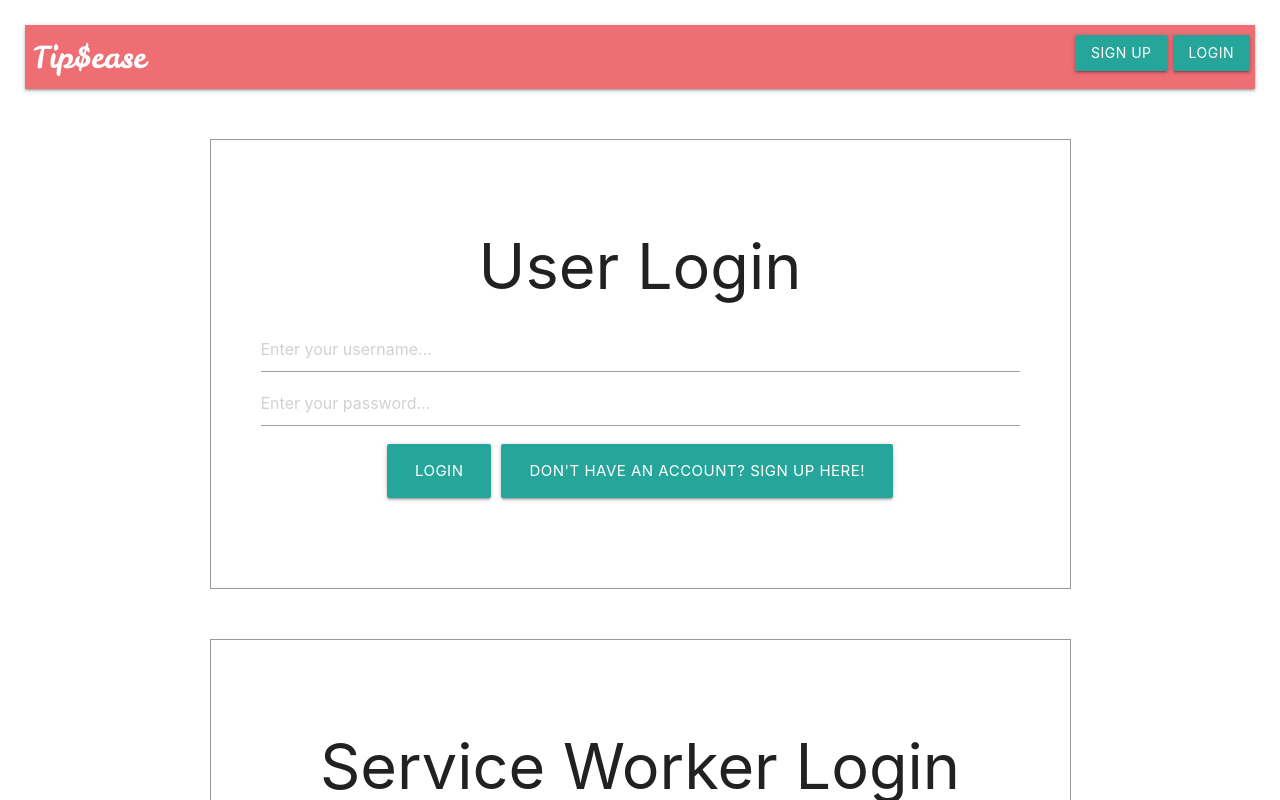
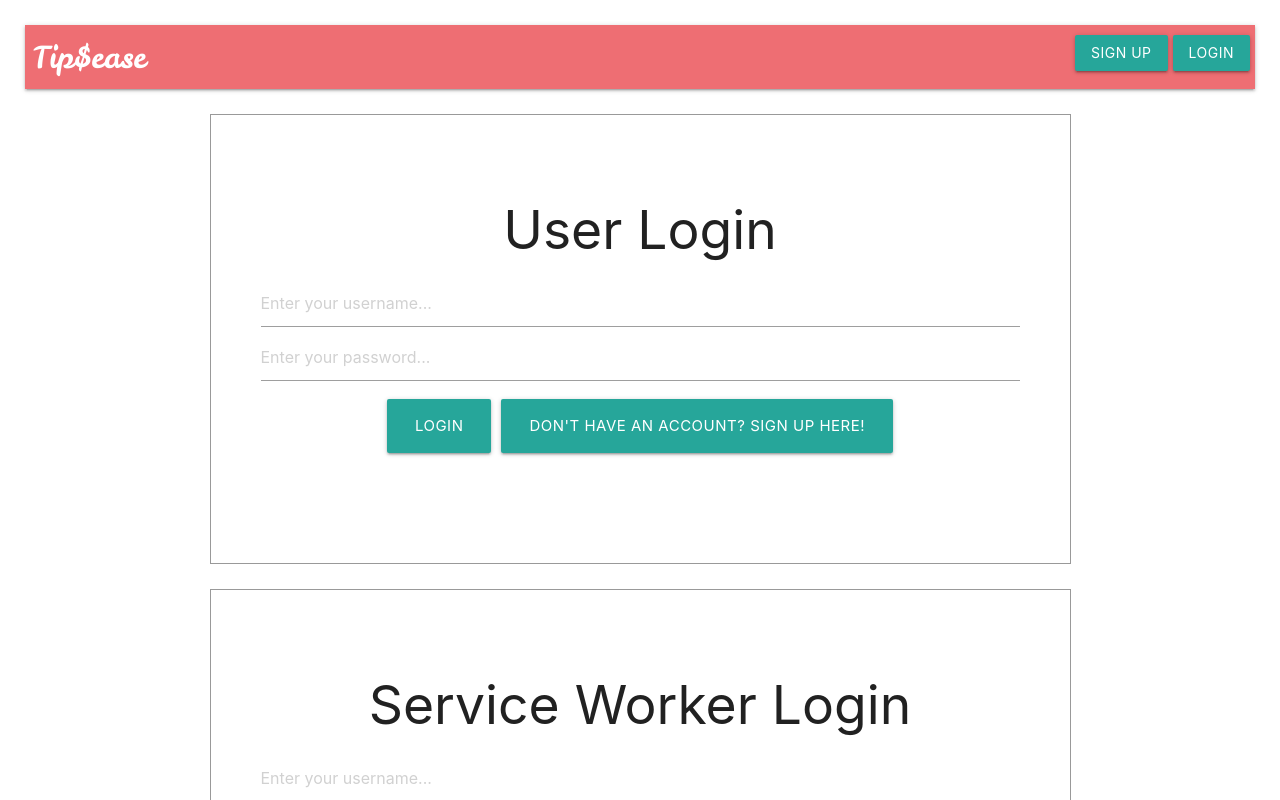
Before and after one commit to tipsease-06-10/frontend, a React (Create React App) app in the folder tipsease/: page /login in a window 1280 px wide. Shown: the top 800 px of the page. Built offline with nearby package versions, Linux system fonts and the light colour scheme.

Commit message:
Small edits

```diff
--- a/tipsease/src/App.css
+++ b/tipsease/src/App.css
@@ -6,7 +6,7 @@
 .user-login, .worker-login {
   border: 1px solid #999;
   height: 30em;
-  margin-top: 50px;
+  margin-top: 25px;
   padding: 50px;
 }
 
--- a/tipsease/src/Components/LoginForm.js
+++ b/tipsease/src/Components/LoginForm.js
@@ -5,14 +5,14 @@ function LoginForm() {
     return (
     <div>
         <form className='user-login'>
-            <h1>User Login</h1>
+            <h2>User Login</h2>
             <input type='text' placeholder='Enter your username...' />
             <input type='password' placeholder='Enter your password...' />
             <Link to='/login' className='form-btn btn-large'>Login</Link>
             <Link to='/signup' className='form-btn btn-large'>Don't have an account? Sign up here!</Link>
         </form>
         <form className='worker-login'>
-            <h1>Service Worker Login</h1>
+            <h2>Service Worker Login</h2>
             <input type='text' placeholder='Enter your username...' />
             <input type='password' placeholder='Enter your password...' />
             <Link to='/login' className='form-btn btn-large'>Login</Link>
--- a/tipsease/src/Components/SignupForm.js
+++ b/tipsease/src/Components/SignupForm.js
@@ -4,7 +4,7 @@ function SignupForm() {
     return (
         <div>
             <form>
-              <h1>Sign Up</h1>
+              <h2>Sign Up</h2>
               <label>Full Name: <input type='text' placeholder='First Name' /><input type='text' placeholder='Last Name' /></label>
               <label>E-mail: <input type='email' placeholder='ex: email@yahoo.com' /></label>
               <label>Address: <input type='text' placeholder='Street Address' /><input type='text' placeholder='Street Address Line 2' />
--- a/tipsease/src/Components/Worker.js
+++ b/tipsease/src/Components/Worker.js
@@ -3,7 +3,10 @@ import React from 'react';
 const Worker = props => {
     <ul>
         <li>{props.worker.username}</li>
-        <li>{props.worker.profile_photo}</li>
+        <li>{props.worker.first_name}</li>
+        <li>{props.worker.last_name}</li>
+        <li>{props.worker.occupation}</li>
+        <li>{props.worker.user_type}</li>
     </ul>
 }
 
```
Also changed, not shown: 1 other file (tests, documents, lock files or other folders).
